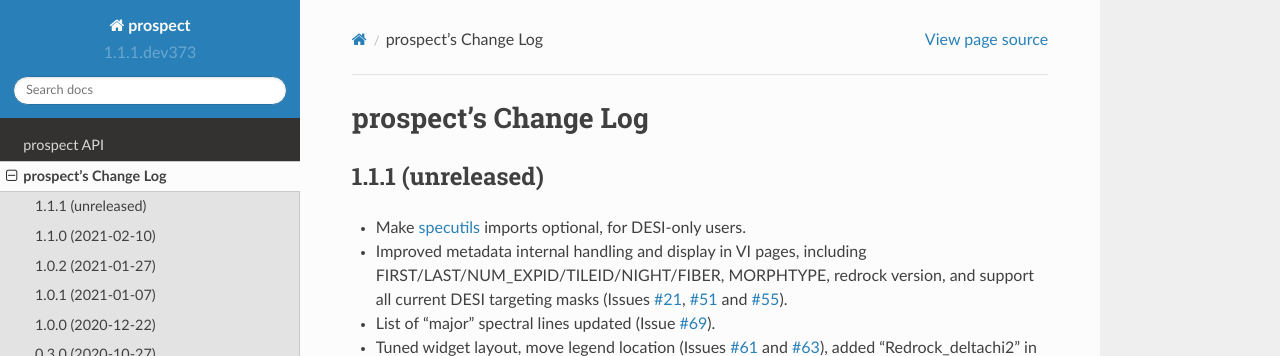
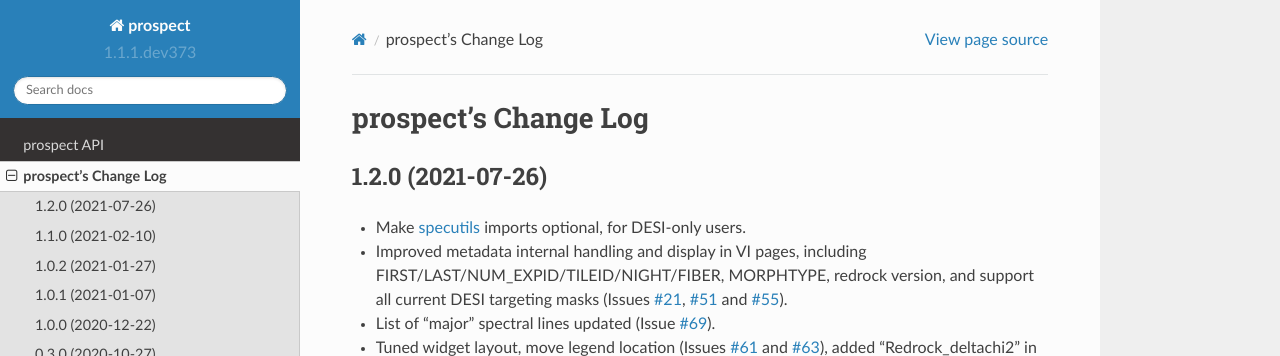
Before and after one commit to desihub/prospect, a Sphinx documentation site: the page built from doc/changes.rst, in a window 1280 px wide and 900 px high. Shown: the top 356 px of the window. Built offline with Sphinx 7.4.7 and the Read the Docs theme 2.0.0, drawn with Linux system fonts in a browser that asks for light colours.

Commit message:
Update changes.rst

```diff
--- a/doc/changes.rst
+++ b/doc/changes.rst
@@ -2,7 +2,7 @@
 prospect's Change Log
 =====================
 
-1.1.1 (unreleased)
+1.2.0 (2021-07-26)
 ------------------
 
 * Make specutils_ imports optional, for DESI-only users.
```
